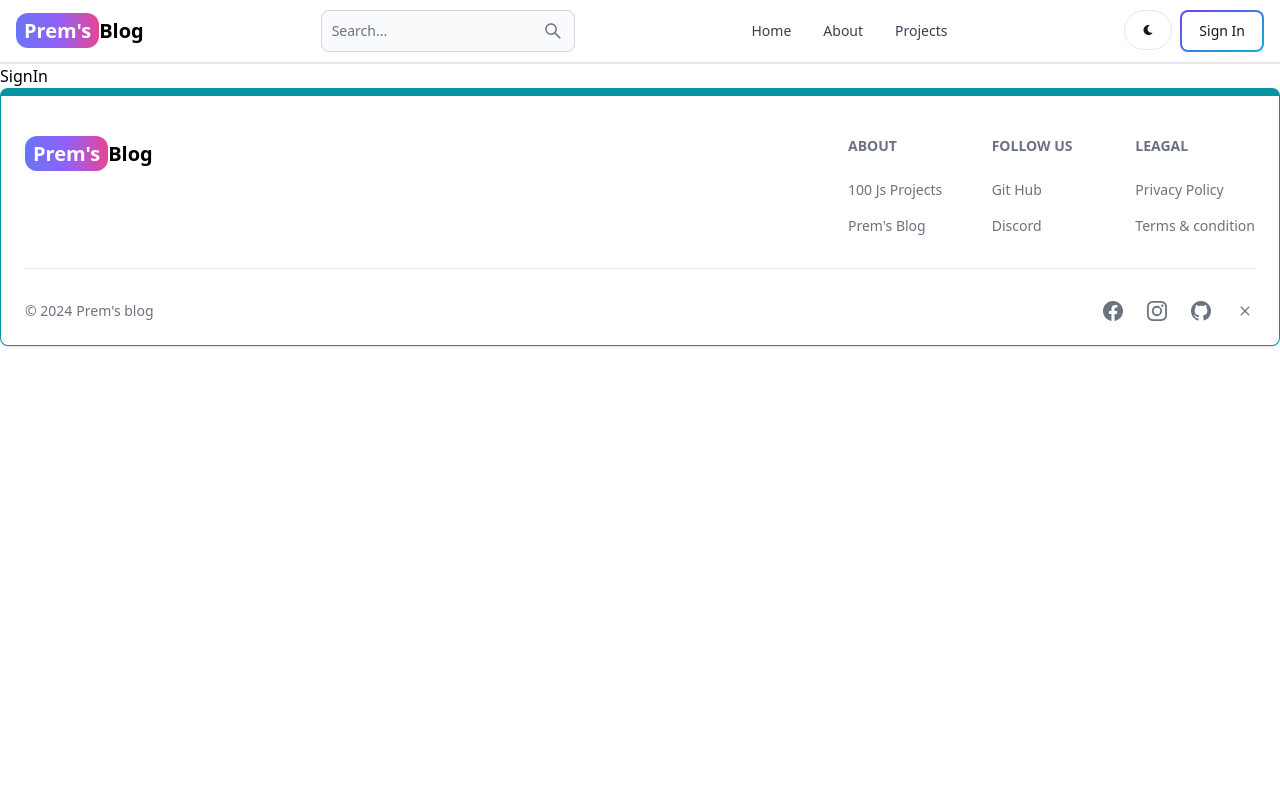
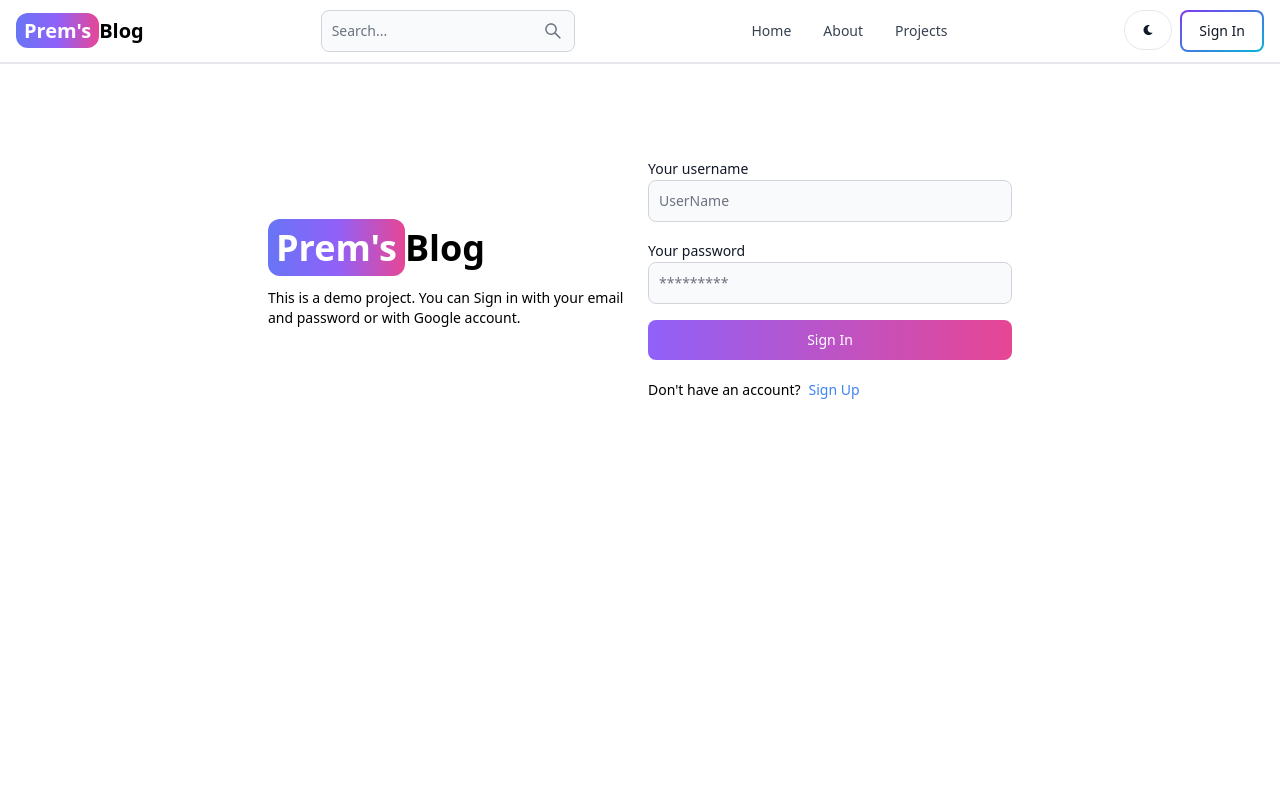
Before and after one commit to PremRaj99/mern-blog, a React (Vite) app in the folder client/: page /sign-in in a window 1280 px wide. Shown: the top 800 px of the page. Built offline with nearby package versions, Linux system fonts and the light colour scheme.

Commit message:
Complete Sign In page UI and Functionality

```diff
--- a/client/src/pages/SignIn.jsx
+++ b/client/src/pages/SignIn.jsx
@@ -1,7 +1,111 @@
-import React from 'react'
+import { Alert, Button, Label, Spinner, TextInput } from "flowbite-react";
+import React, { useState } from "react";
+import { Link, useNavigate } from "react-router-dom";
 
 export default function SignIn() {
+  const [formData, setData] = useState({});
+  const [errorMessage, setErrorMessage] = useState(null);
+  const [loading, setLoading] = useState(false);
+  const navigate = useNavigate();
+  const handleChange = (e) => {
+    setData({ ...formData, [e.target.id]: e.target.value.trim() });
+  };
+
+  const handleSubmit = async (e) => {
+    e.preventDefault();
+    if (!formData.username || !formData.password) {
+      return setErrorMessage("Plesase fill out all the fields.");
+    }
+    try {
+      setLoading(true);
+      setErrorMessage(null);
+      const res = await fetch("/api/auth/signin", {
+        method: "POST",
+        headers: { "Content-Type": "application/json" },
+        body: JSON.stringify(formData),
+      });
+      const data = await res.json();
+      setLoading(false);
+      if (data.success === false) {
+        return setErrorMessage(data.message);
+      }
+      if (res.ok) {
+        navigate('/');
+      }
+    } catch (error) {
+      setErrorMessage(error.message);
+      setLoading(false);
+    }
+  };
+
   return (
-    <div>SignIn</div>
-  )
+    <div className="min-h-screen mt-20">
+      <div className="flex p-3 max-w-3xl mx-auto flex-col md:flex-row md:items-center gap-4">
+        {/* -----left---------- */}
+
+        <div className="flex-1">
+          <Link to="/" className="font-bold dark:text-white text-4xl">
+            <span className="px-2 py-1 bg-gradient-to-r from-indigo-500 via-purple-500 to-pink-500 rounded-xl text-white">
+              Prem's
+            </span>
+            Blog
+          </Link>
+          <p className="text-sm mt-5">
+            This is a demo project. You can Sign in with your email and password
+            or with Google account.
+          </p>
+        </div>
+
+        {/* -----right---------- */}
+
+        <div className="flex-1">
+          <form className="flex flex-col gap-4" onSubmit={handleSubmit}>
+            <div>
+              <Label value="Your username" />
+              <TextInput
+                type="text"
+                placeholder="UserName"
+                id="username"
+                onChange={handleChange}
+              />
+            </div>
+            <div>
+              <Label value="Your password" />
+              <TextInput
+                type="password"
+                placeholder="*********"
+                id="password"
+                onChange={handleChange}
+              />
+            </div>
+            <Button
+              gradientDuoTone="purpleToPink"
+              type="Submit"
+              disabled={loading}
+            >
+              {loading ? (
+                <>
+                  <Spinner size="sm" />
+                  <span className="pl-3">Loading...</span>
+                </>
+              ) : (
+                "Sign In"
+              )}
+            </Button>
+          </form>
+          <div className="flex gap-2 text-sm mt-5">
+            <span>Don't have an account?</span>
+            <Link to="/sign-up" className="text-blue-500">
+              Sign Up
+            </Link>
+          </div>
+          {errorMessage && (
+            <Alert className="mt-5" color="failure">
+              {errorMessage}
+            </Alert>
+          )}
+        </div>
+      </div>
+    </div>
+  );
 }
--- a/client/src/pages/SignUp.jsx
+++ b/client/src/pages/SignUp.jsx
@@ -82,7 +82,7 @@
               <Label value="Your password" />
               <TextInput
                 type="password"
-                placeholder="Password"
+                placeholder="*********"
                 id="password"
                 onChange={handleChange}
               />
```
